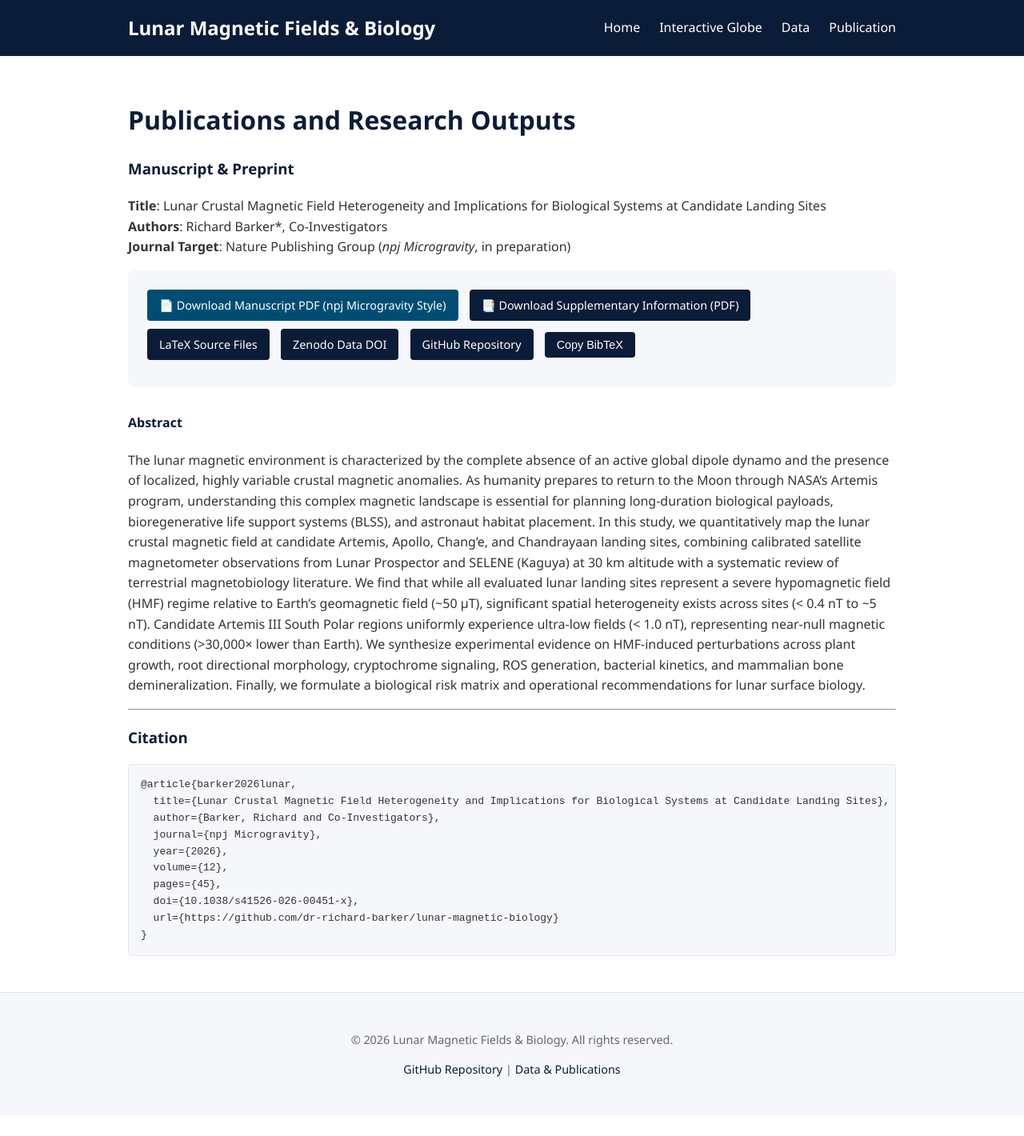
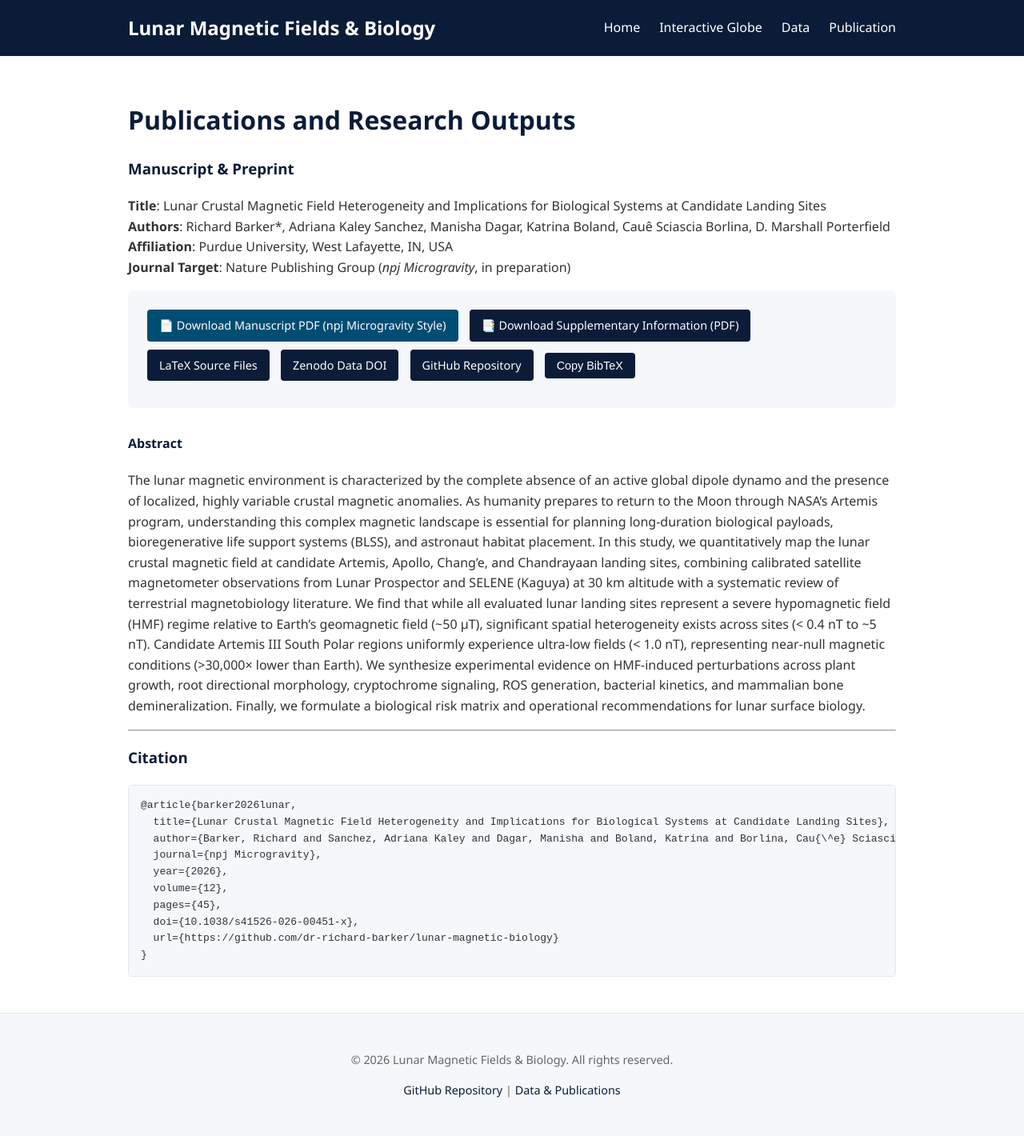
Before and after one commit to dr-richard-barker/lunar-magnetic-biology, a Jekyll site: the page built from docs/publications.md, in a window 1280 px wide. Shown: the whole page at 80% size. Built offline with Jekyll 4.4.1, drawn with Linux system fonts in a browser that asks for light colours; before the commit the page ends 1395 px from its top, so only the background shows below that.

Commit message:
Update complete author team and Purdue University affiliations across manuscript, FAIR metadata, and web portal

```diff
--- a/docs/publications.md
+++ b/docs/publications.md
@@ -9,7 +9,8 @@ permalink: /publications/
 ### Manuscript & Preprint
 
 **Title**: Lunar Crustal Magnetic Field Heterogeneity and Implications for Biological Systems at Candidate Landing Sites
-**Authors**: Richard Barker\*, Co-Investigators
+**Authors**: Richard Barker\*, Adriana Kaley Sanchez, Manisha Dagar, Katrina Boland, Cauê Sciascia Borlina, D. Marshall Porterfield
+**Affiliation**: Purdue University, West Lafayette, IN, USA
 **Journal Target**: Nature Publishing Group (*npj Microgravity*, in preparation)
 
 <div class="publication-card">
@@ -33,7 +34,7 @@ The lunar magnetic environment is characterized by the complete absence of an ac
 <pre id="bibtex-code">
 @article{barker2026lunar,
   title={Lunar Crustal Magnetic Field Heterogeneity and Implications for Biological Systems at Candidate Landing Sites},
-  author={Barker, Richard and Co-Investigators},
+  author={Barker, Richard and Sanchez, Adriana Kaley and Dagar, Manisha and Boland, Katrina and Borlina, Cau{\^e} Sciascia and Porterfield, D. Marshall},
   journal={npj Microgravity},
   year={2026},
   volume={12},
```
Also changed, not shown: .zenodo.json, README.md, docs/assets/img/manuscript_preview.png, 7 other files.
